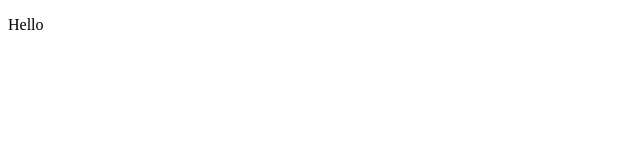
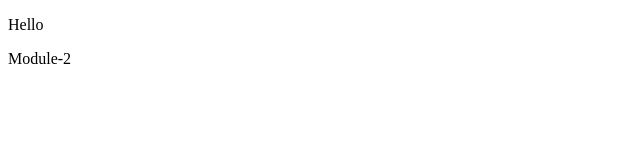
Before and after one commit to Hamim-200/Introduction-to-Algorithms_Phitron, a plain HTML site: page index.html in a window 1280 px wide. Shown: the full height of the page, 0-640 px from the left. Drawn offline with Linux system fonts and the light colour scheme.

Commit message:
readme added

```diff
--- a/index.html
+++ b/index.html
@@ -7,5 +7,6 @@
 </head>
 <body>
     <p>Hello</p>
+    <p>Module-2</p>
 </body>
 </html>
```
Also changed, not shown: 1 other file.
